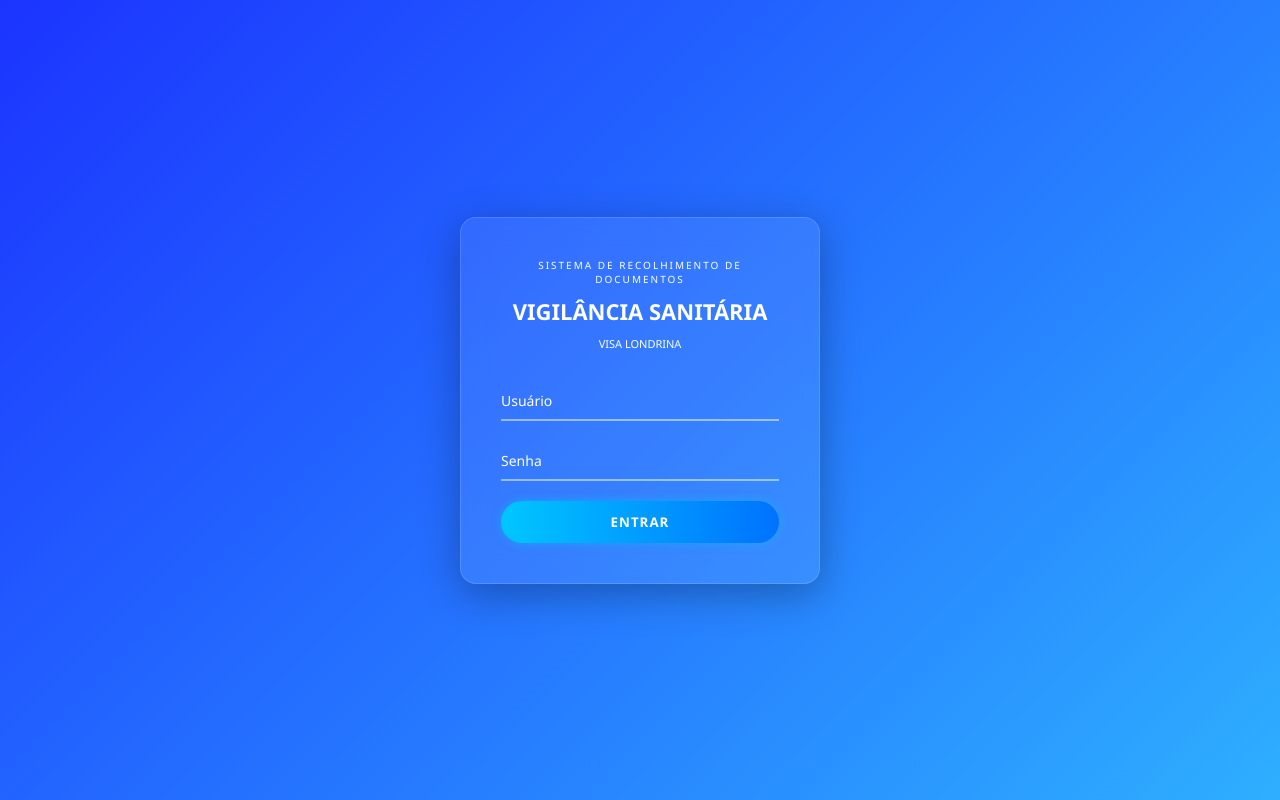
After one commit to Jslus12/Visa-final, a Python web app: template Visa-FrontEnd/templates/Login.html in a window 1280 px wide. The commit adds this page. Run offline with Jinja, Linux system fonts and the light colour scheme; the template is opened without the code that fills it, so the values that code supplies are empty.

Commit message:
Tela Login - João

```diff
--- a/Visa-FrontEnd/static/style.css
+++ b/Visa-FrontEnd/static/style.css
@@ -1 +1 @@
-/* uai */
+/*uai*/
--- /dev/null
+++ b/Visa-FrontEnd/templates/Login.css
@@ -0,0 +1,135 @@
+* {
+  margin: 0;
+  padding: 0;
+  box-sizing: border-box;
+  font-family: 'Segoe UI', sans-serif;
+}
+
+body {
+  height: 100vh;
+  overflow: hidden;
+}
+
+/* fUNDO ANIMADO em degrade é só trocar a cor ali */
+.background {
+  position: fixed;
+  width: 100%;
+  height: 100%;
+  background: linear-gradient(-45deg, #0a1fff, #33cfff, #1a2bff, #00c6ff);
+  background-size: 400% 400%;
+  animation: gradientMove 10s ease infinite;
+  z-index: -1;
+}
+
+@keyframes gradientMove {
+  0% { background-position: 0% 50%; }
+  50% { background-position: 100% 50%; }
+  100% { background-position: 0% 50%; }
+}
+
+/* CENTRALIZAÇÃO */
+.container {
+  height: 100%;
+  display: flex;
+  justify-content: center;
+  align-items: center;
+}
+
+/*  CARD (coisa flutuante no meio */
+.card {
+  width: 360px;
+  padding: 40px;
+
+  background: rgba(255,255,255,0.08);
+  border-radius: 16px;
+
+  backdrop-filter: blur(15px);
+  border: 1px solid rgba(255,255,255,0.15);
+
+  box-shadow: 0 10px 40px rgba(0,0,0,0.3);
+
+  text-align: center;
+}
+
+/* TEXTOS */
+.subtitle {
+  font-size: 10px;
+  letter-spacing: 2px;
+  color: #ffffff;
+}
+
+h1 {
+  color: white;
+  font-size: 22px;
+  margin: 10px 0;
+}
+
+.cidade {
+  font-size: 11px;
+  color: #ffffff;
+  margin-bottom: 30px;
+  display: block;
+}
+
+/* INPUT */
+.input-group {
+  position: relative;
+  margin-bottom: 20px;
+}
+
+.input-group input {
+  width: 100%;
+  padding: 10px;
+  background: transparent;
+  border: none;
+  border-bottom: 2px solid rgba(255, 255, 255, 0.5);
+  color: white;
+  outline: none;
+}
+
+.input-group label {
+  position: absolute;
+  left: 0;
+  top: 10px;
+  color: #ffffff;
+  font-size: 14px;
+  transition: 0.3s;
+}
+
+/* animação label */
+.input-group input:focus + label,
+.input-group input:valid + label {
+  top: -10px;
+  font-size: 11px;
+  color: #00e0ff;
+}
+
+/* BOTÃO ENTRAR */
+button {
+  width: 100%;
+  padding: 12px;
+  border: none;
+  border-radius: 25px;
+
+  background: linear-gradient(90deg, #00c6ff, #0072ff);
+  color: white;
+  font-weight: bold;
+  letter-spacing: 1px;
+
+  cursor: pointer;
+  transition: 0.3s;
+
+  box-shadow: 0 0 10px rgba(0,198,255,0.5);
+}
+
+button:hover {
+  transform: scale(1.05);
+  box-shadow: 0 0 25px rgba(0,198,255,0.9);
+}
+
+/* RESPONSIVO */
+@media (max-width: 400px) {
+  .card {
+    width: 90%;
+  }
+}
--- /dev/null
+++ b/Visa-FrontEnd/templates/Login.html
@@ -0,0 +1,37 @@
+<!DOCTYPE html>
+<html lang="pt-BR">
+<head>
+  <meta charset="UTF-8">
+  <title>VISA Londrina</title>
+  <link rel="stylesheet" href="Login.css">
+</head>
+<body>
+
+<div class="background"></div>
+
+<div class="container">
+  <div class="card">
+
+    <p class="subtitle">SISTEMA DE RECOLHIMENTO DE DOCUMENTOS</p>
+    <h1>VIGILÂNCIA SANITÁRIA</h1>
+    <span class="cidade">VISA LONDRINA</span>
+
+    <form>
+      <div class="input-group">
+        <input type="text" required>
+        <label>Usuário</label>
+      </div>
+
+      <div class="input-group">
+        <input type="password" required>
+        <label>Senha</label>
+      </div>
+
+      <button type="submit">ENTRAR</button>
+    </form>
+
+  </div>
+</div>
+
+</body>
+</html>
```
Also changed, not shown: Visa-FrontEnd/templates/index.html (deleted, +0 -11 lines).
